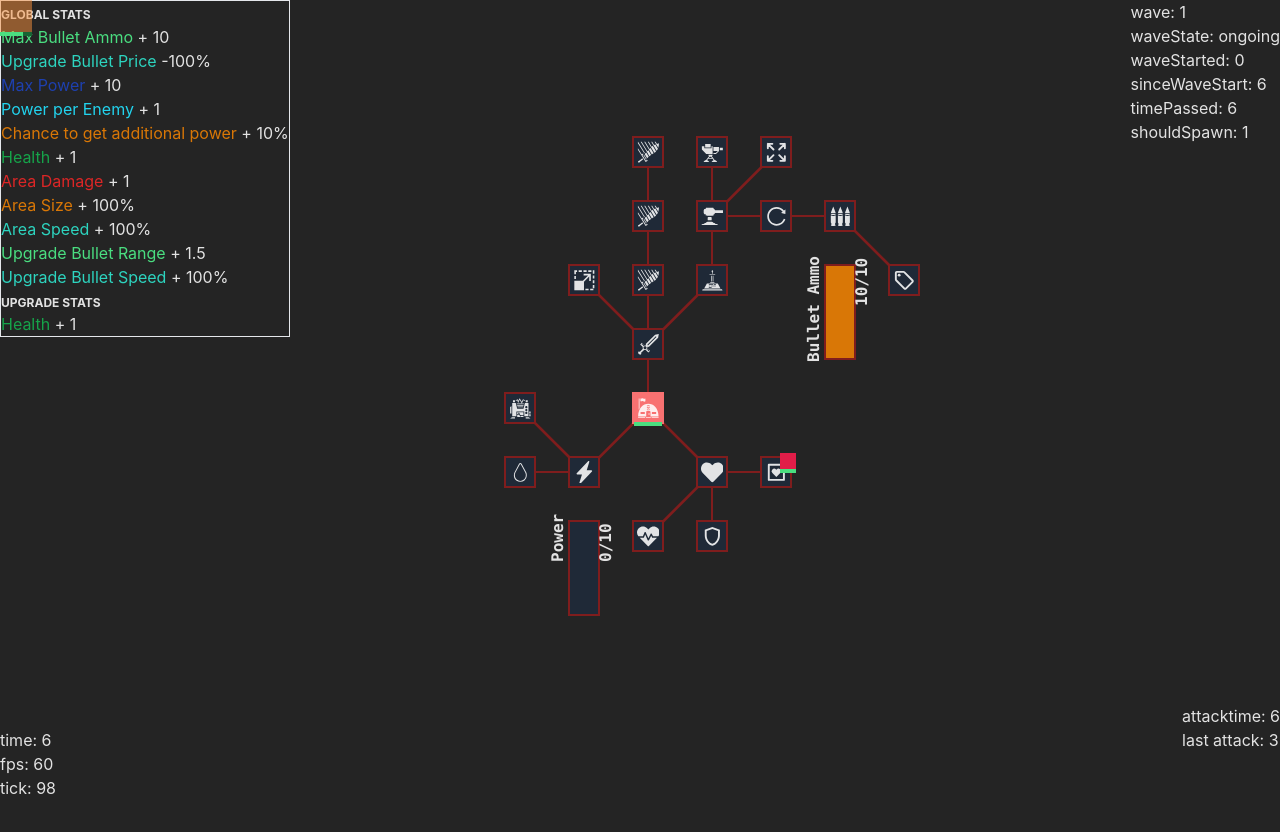
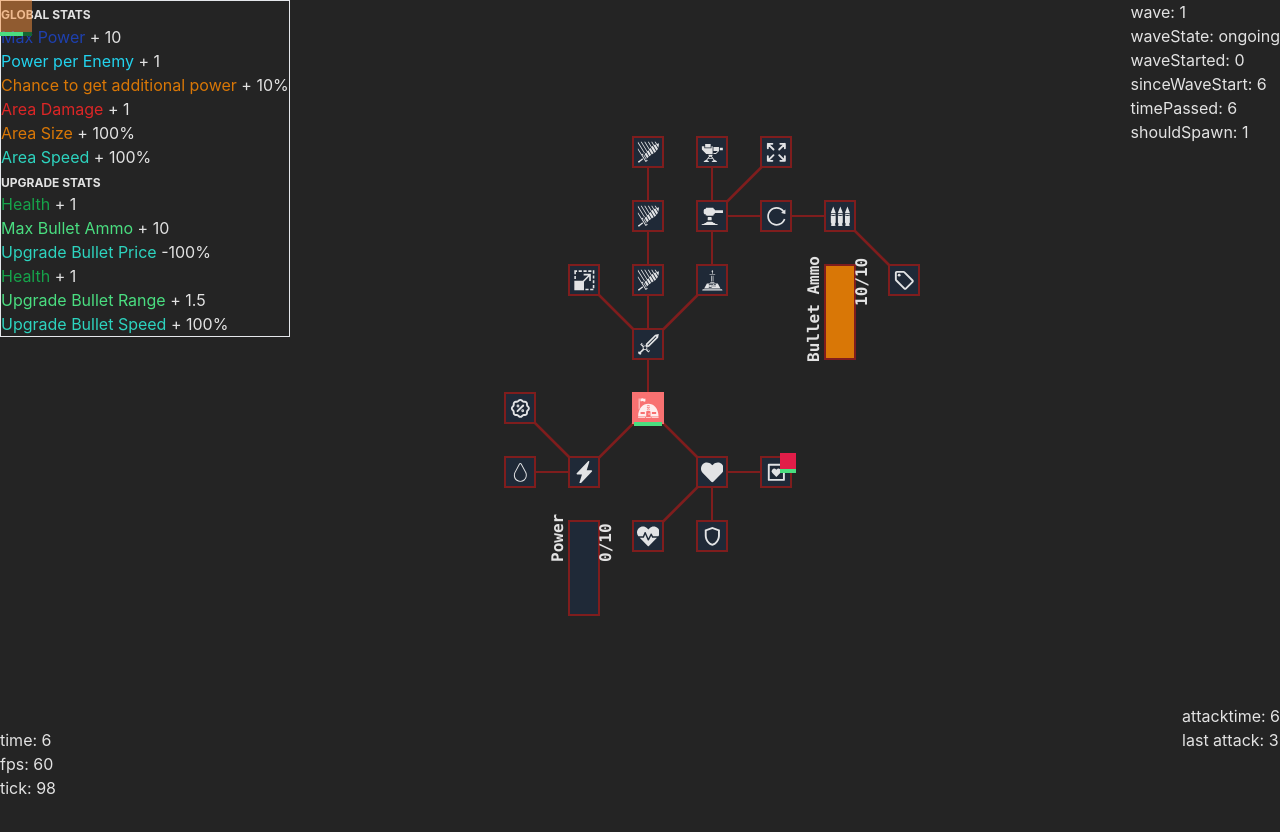
Before and after one commit to MartinMuzatko/resink, a React (Vite) app: page / in a window 1280 px wide. Shown: the top 832 px of the page. Built offline with nearby package versions, Linux system fonts and the light colour scheme.

Commit message:
remove usedPower as stat and move power to its own useState

```diff
--- a/src/components/Stage.tsx
+++ b/src/components/Stage.tsx
@@ -12,12 +12,9 @@ import { UpgradeNode } from './UpgradeNode'
 import { useGameContext } from '../contexts/GameContext'
 import {
 	Area,
-	clamp,
-	equalPosition,
 	generateRandomPositionOnEdge,
 	getDistance,
 	getSpeedVector,
-	Identifier,
 	isPositionInsideArea,
 	lerp,
 	Position,
@@ -39,7 +36,6 @@ import {
 	attractOrb,
 	ExperienceOrb,
 	spawnBasedOnEnemiesKilled,
-	spiralInwards,
 } from '../domain/experienceOrb'
 import { BulletMeter } from './meters/BulletMeter'
 import { Bullet, createBullet } from '../domain/bullet'
@@ -76,19 +72,14 @@ export const Stage = memo(() => {
 	const [experienceOrbs, setExperienceOrbs] = useState<ExperienceOrb[]>([])
 	const [powerThroughEnemiesDefeated, setPowerThroughEnemiesDefeated] =
 		useState(0)
-	const [powerSpentOnAmmo, setPowerSpentOnAmmo] = useState(0)
 	const [enemies, setEnemies] = useState<Enemy[]>([])
 	const [upgrades, setUpgrades] = useState<Upgrade[]>(INITIAL_UPGRADES())
 	const [ammo, setAmmo] = useState(10)
+	const [power, setPower] = useState(0)
 	const connections: Connection[] = useMemo(() => INITIAL_CONNECTIONS, [])
 	const stats = useMemo(
-		() =>
-			getStatsFromActiveUpgrades(
-				upgrades,
-				powerThroughEnemiesDefeated,
-				powerSpentOnAmmo
-			),
-		[upgrades, powerThroughEnemiesDefeated, powerSpentOnAmmo]
+		() => getStatsFromActiveUpgrades(upgrades),
+		[upgrades]
 	)
 	const mouse = useMouse()
 	const [bullets, setBullets] = useState<Bullet[]>([])
@@ -404,22 +395,12 @@ export const Stage = memo(() => {
 						height: 0.3,
 					})
 			)
-			setPowerThroughEnemiesDefeated((prevPower) => {
-				// const enemiesKilled = * stats.powerPerEnemy
-				// XXX: Calculated gain is based on power - usedPower (difference to max)
-				// e.g. [-----++   ] (5/10) - 5 power (+2 enemies), 0 used, 10 max
-				const maxGainAllowed = Math.max(
-					0,
-					prevPower +
-						experienceOrbsConsumed.length +
-						stats.power -
-						stats.usedPower
+			setPower((prevPower) =>
+				Math.min(
+					stats.maxPower,
+					prevPower + experienceOrbsConsumed.length
 				)
-				return clamp(
-					0,
-					maxGainAllowed
-				)(prevPower + experienceOrbsConsumed.length)
-			})
+			)
 			const ids = experienceOrbsConsumed.map(
 				(experienceOrb) => experienceOrb.id
 			)
@@ -487,7 +468,7 @@ export const Stage = memo(() => {
 				{connections.map((connection) => (
 					<ConnectionLine
 						key={connection.id}
-						{...{ connection, upgrades, stats }}
+						{...{ connection, upgrades, stats, power }}
 					/>
 				))}
 				{upgrades.map((upgrade) => (
@@ -499,6 +480,8 @@ export const Stage = memo(() => {
 							setUpgrades,
 							stats,
 							connections,
+							power,
+							setPower,
 						}}
 					/>
 				))}
@@ -524,22 +507,19 @@ export const Stage = memo(() => {
 					<div
 						className="absolute w-full bottom-0 bg-amber-300"
 						style={{
-							height: `${
-								((stats.power - stats.usedPower) /
-									stats.maxPower) *
-								100
-							}%`,
+							height: `${(power / stats.maxPower) * 100}%`,
 						}}
 					></div>
 					<div className="font-bold font-mono absolute -rotate-90 origin-top-left left-6 top-10">
-						{stats.power - stats.usedPower}/{stats.maxPower}
+						{power}/{stats.maxPower}
 					</div>
 				</div>
 				<BulletMeter
 					{...{
 						ammo,
 						setAmmo,
-						setPowerSpentOnAmmo,
+						power,
+						setPower,
 						stats,
 					}}
 				/>
--- a/src/components/StatsInfoPlain.tsx
+++ b/src/components/StatsInfoPlain.tsx
@@ -8,13 +8,9 @@ type StatsInfoProps = {
 export const StatsInfoPlain = ({ stats }: StatsInfoProps) => {
 	return (
 		<div>
-			{(stats.power !== 0 ||
-				stats.upgradeHealth !== 0 ||
-				stats.upgradeArmor !== 0 ||
-				stats.mouseAttackDamage !== 0 ||
+			{(stats.mouseAttackDamage !== 0 ||
 				stats.mouseSize !== 0 ||
 				stats.mouseHealAmount !== 0 ||
-				stats.upgradeBulletAttackDamage !== 0 ||
 				stats.mouseSpeed !== 0) && (
 				<div className="text-xs pt-1 uppercase font-bold leading-relaxed">
 					Global Stats
@@ -22,30 +18,7 @@ export const StatsInfoPlain = ({ stats }: StatsInfoProps) => {
 			)}
 			{/* TODO: current stats display and changes in two diff. components.
 			Also: automated display based on json, e.g. { displayType: percentage, color, } */}
-			{stats.power !== 0 && (
-				<div>
-					<span className="text-blue-600">Power</span> + {stats.power}
-				</div>
-			)}
-			{stats.upgradeBulletMaxAmmo !== 0 && (
-				<div>
-					<span className="text-green-400">Max Bullet Ammo</span> +{' '}
-					{stats.upgradeBulletMaxAmmo}
-				</div>
-			)}
-			{stats.upgradeBulletAmmoPrice !== 0 && (
-				<div>
-					<span className="text-teal-400">Upgrade Bullet Price</span>{' '}
-					-
-					{Math.floor(
-						Math.abs(
-							stats.upgradeBulletAmmoPrice /
-								INITIAL_STATS.upgradeBulletAmmoPrice
-						) * 100
-					)}
-					%
-				</div>
-			)}
+
 			{stats.maxPower !== 0 && (
 				<div>
 					<span className="text-blue-800">Max Power</span> +{' '}
@@ -73,18 +46,7 @@ export const StatsInfoPlain = ({ stats }: StatsInfoProps) => {
 					%
 				</div>
 			)}
-			{stats.upgradeHealth !== 0 && (
-				<div>
-					<span className="text-green-600">Health</span> +{' '}
-					{stats.upgradeHealth}
-				</div>
-			)}
-			{stats.upgradeArmor !== 0 && (
-				<div>
-					<span className="text-cyan-400">Armor</span> +{' '}
-					{stats.upgradeArmor}
-				</div>
-			)}
+
 			{stats.mouseAttackDamage !== 0 && (
 				<div>
 					<span className="text-red-600">Area Damage</span> +{' '}
@@ -117,6 +79,59 @@ export const StatsInfoPlain = ({ stats }: StatsInfoProps) => {
 					%
 				</div>
 			)}
+
+			{(stats.upgradeHealth !== 0 ||
+				stats.upgradeArmor !== 0 ||
+				stats.upgradeBulletAttackDamage !== 0 ||
+				stats.upgradeBulletAttackRange !== 0 ||
+				stats.upgradeBulletAttackSpeed !== 0) && (
+				<div className="text-xs pt-1 uppercase font-bold leading-relaxed">
+					Upgrade Stats
+				</div>
+			)}
+			{stats.upgradeHealth !== 0 && (
+				<div>
+					<span className="text-green-600">Health</span> +{' '}
+					{stats.upgradeHealth}
+				</div>
+			)}
+			{stats.upgradeArmor !== 0 && (
+				<div>
+					<span className="text-cyan-400">Armor</span> +{' '}
+					{stats.upgradeArmor}
+				</div>
+			)}
+			{stats.upgradeBulletMaxAmmo !== 0 && (
+				<div>
+					<span className="text-green-400">Max Bullet Ammo</span> +{' '}
+					{stats.upgradeBulletMaxAmmo}
+				</div>
+			)}
+			{stats.upgradeBulletAmmoPrice !== 0 && (
+				<div>
+					<span className="text-teal-400">Upgrade Bullet Price</span>{' '}
+					-
+					{Math.floor(
+						Math.abs(
+							stats.upgradeBulletAmmoPrice /
+								INITIAL_STATS.upgradeBulletAmmoPrice
+						) * 100
+					)}
+					%
+				</div>
+			)}
+			{stats.upgradeHealth !== 0 && (
+				<div>
+					<span className="text-green-600">Health</span> +{' '}
+					{stats.upgradeHealth}
+				</div>
+			)}
+			{stats.upgradeArmor !== 0 && (
+				<div>
+					<span className="text-cyan-400">Armor</span> +{' '}
+					{stats.upgradeArmor}
+				</div>
+			)}
 			{stats.upgradeBulletAttackDamage !== 0 && (
 				<div>
 					<span className="text-red-400">Upgrade Bullet Damage</span>{' '}
@@ -142,23 +157,6 @@ export const StatsInfoPlain = ({ stats }: StatsInfoProps) => {
 					%
 				</div>
 			)}
-			{(stats.upgradeHealth !== 0 || stats.upgradeArmor !== 0) && (
-				<div className="text-xs pt-1 uppercase font-bold leading-relaxed">
-					Upgrade Stats
-				</div>
-			)}
-			{stats.upgradeHealth !== 0 && (
-				<div>
-					<span className="text-green-600">Health</span> +{' '}
-					{stats.upgradeHealth}
-				</div>
-			)}
-			{stats.upgradeArmor !== 0 && (
-				<div>
-					<span className="text-cyan-400">Armor</span> +{' '}
-					{stats.upgradeArmor}
-				</div>
-			)}
 		</div>
 	)
 }
--- a/src/data/initialGameData.tsx
+++ b/src/data/initialGameData.tsx
@@ -1,5 +1,5 @@
 import { connection } from '../domain/connection'
-import { getCost, Stats } from '../domain/stats'
+import { Stats } from '../domain/stats'
 import { createUpgrade, UpgradeType } from '../domain/upgrade'
 import {
 	GiBarracks,
@@ -20,11 +20,10 @@ import { AiOutlineReload } from 'react-icons/ai'
 import { BsLightningChargeFill } from 'react-icons/bs'
 import { CiDroplet } from 'react-icons/ci'
 import { MdOutlineSell, MdOutlineShield } from 'react-icons/md'
+import { TbRosetteDiscount } from 'react-icons/tb'
 
 export const INITIAL_STATS: Stats = {
-	power: 0,
 	maxPower: 10,
-	usedPower: 0,
 	powerMultiplier: 1,
 	powerPerEnemy: 1,
 	additionalPowerPerEnemyChance: 0.1,
@@ -78,7 +77,6 @@ export const INITIAL_UPGRADES = () => [
 		cost: 2,
 		effect: (stats, upgrade, upgrades) => ({
 			...stats,
-			usedPower: stats.usedPower + getCost(stats, upgrade),
 			mouseAttackDamage: stats.mouseAttackDamage + 1,
 		}),
 		icon: <GiBroadsword className="w-full h-full" />,
@@ -90,7 +88,6 @@ export const INITIAL_UPGRADES = () => [
 		cost: 10,
 		effect: (stats, upgrade, upgrades) => ({
 			...stats,
-			usedPower: stats.usedPower + getCost(stats, upgrade),
 			mouseSpeed: stats.mouseSpeed * 0.9,
 		}),
 		icon: <GiStripedSword className="w-full h-full" />,
@@ -102,7 +99,6 @@ export const INITIAL_UPGRADES = () => [
 		cost: 20,
 		effect: (stats, upgrade, upgrades) => ({
 			...stats,
-			usedPower: stats.usedPower + getCost(stats, upgrade),
 			mouseSpeed: stats.mouseSpeed * 0.8,
 		}),
 		icon: <GiStripedSword className="w-full h-full" />,
@@ -114,7 +110,6 @@ export const INITIAL_UPGRADES = () => [
 		cost: 20,
 		effect: (stats, upgrade, upgrades) => ({
 			...stats,
-			usedPower: stats.usedPower + getCost(stats, upgrade),
 			mouseSpeed: stats.mouseSpeed * 0.6,
 		}),
 		icon: <GiStripedSword className="w-full h-full" />,
@@ -126,7 +121,6 @@ export const INITIAL_UPGRADES = () => [
 		cost: 15,
 		effect: (stats, upgrade, upgrades) => ({
 			...stats,
-			usedPower: stats.usedPower + getCost(stats, upgrade),
 			mouseSize: stats.mouseSize * 1.5,
 		}),
 		icon: <GiResize className="w-full h-full" />,
@@ -138,7 +132,6 @@ export const INITIAL_UPGRADES = () => [
 		cost: 15,
 		effect: (stats, upgrade, upgrades) => ({
 			...stats,
-			usedPower: stats.usedPower + getCost(stats, upgrade),
 			mouseAttackDamage: stats.mouseAttackDamage + 3,
 		}),
 		icon: <GiSwordAltar className="w-full h-full" />,
@@ -151,7 +144,6 @@ export const INITIAL_UPGRADES = () => [
 		cost: 15,
 		effect: (stats, upgrade, upgrades) => ({
 			...stats,
-			usedPower: stats.usedPower + getCost(stats, upgrade),
 			upgradeBulletAttackDamage: stats.upgradeBulletAttackDamage + 1,
 		}),
 		icon: <GiTurret className="w-full h-full" />,
@@ -163,7 +155,6 @@ export const INITIAL_UPGRADES = () => [
 		cost: 15,
 		effect: (stats, upgrade, upgrades) => ({
 			...stats,
-			usedPower: stats.usedPower + getCost(stats, upgrade),
 			upgradeBulletAttackDamage: stats.upgradeBulletAttackDamage + 2,
 		}),
 		icon: <GiSentryGun className="w-full h-full" />,
@@ -175,7 +166,6 @@ export const INITIAL_UPGRADES = () => [
 		cost: 15,
 		effect: (stats, upgrade, upgrades) => ({
 			...stats,
-			usedPower: stats.usedPower + getCost(stats, upgrade),
 			upgradeBulletAttackSpeed: stats.upgradeBulletAttackSpeed * 0.8,
 		}),
 		icon: <AiOutlineReload className="w-full h-full" />,
@@ -187,7 +177,6 @@ export const INITIAL_UPGRADES = () => [
 		cost: 15,
 		effect: (stats, upgrade, upgrades) => ({
 			...stats,
-			usedPower: stats.usedPower + getCost(stats, upgrade),
 			upgradeBulletAttackRange: stats.upgradeBulletAttackRange + 1,
 		}),
 		icon: <LuExpand className="w-full h-full" />,
@@ -199,7 +188,6 @@ export const INITIAL_UPGRADES = () => [
 		cost: 15,
 		effect: (stats, upgrade, upgrades) => ({
 			...stats,
-			usedPower: stats.usedPower + getCost(stats, upgrade),
 			upgradeBulletMaxAmmo: stats.upgradeBulletMaxAmmo + 20,
 		}),
 		icon: <GiHeavyBullets className="w-full h-full" />,
@@ -211,7 +199,6 @@ export const INITIAL_UPGRADES = () => [
 		cost: 15,
 		effect: (stats, upgrade, upgrades) => ({
 			...stats,
-			usedPower: stats.usedPower + getCost(stats, upgrade),
 			upgradeBulletAmmoPrice: stats.upgradeBulletAmmoPrice - 0.15,
 		}),
 		icon: <MdOutlineSell className="w-full h-full" />,
@@ -223,7 +210,6 @@ export const INITIAL_UPGRADES = () => [
 		cost: 6,
 		effect: (stats, upgrade) => ({
 			...stats,
-			usedPower: stats.usedPower + getCost(stats, upgrade),
 			upgradeHealth: stats.upgradeHealth + 3,
 		}),
 		icon: <FaHeart className="w-full h-full" />,
@@ -235,7 +221,6 @@ export const INITIAL_UPGRADES = () => [
 		cost: 10,
 		effect: (stats, upgrade) => ({
 			...stats,
-			usedPower: stats.usedPower + getCost(stats, upgrade),
 		}),
 		icon: <FaHeartbeat className="w-full h-full" />,
 		x: 0,
@@ -246,7 +231,6 @@ export const INITIAL_UPGRADES = () => [
 		cost: 10,
 		effect: (stats, upgrade) => ({
 			...stats,
-			usedPower: stats.usedPower + getCost(stats, upgrade),
 			upgradeArmor: stats.upgradeArmor + 1,
 		}),
 		icon: <MdOutlineShield className="w-full h-full" />,
@@ -258,7 +242,6 @@ export const INITIAL_UPGRADES = () => [
 		cost: 10,
 		effect: (stats, upgrade) => ({
 			...stats,
-			usedPower: stats.usedPower + getCost(stats, upgrade),
 			mouseHealAmount: stats.mouseHealAmount + 1,
 		}),
 		icon: <BiHeartSquare className="w-full h-full" />,
@@ -270,7 +253,6 @@ export const INITIAL_UPGRADES = () => [
 		cost: 8,
 		effect: (stats, upgrade) => ({
 			...stats,
-			usedPower: stats.usedPower + getCost(stats, upgrade),
 			maxPower: stats.maxPower + 10,
 		}),
 		icon: <BsLightningChargeFill className="w-full h-full" />,
@@ -279,13 +261,13 @@ export const INITIAL_UPGRADES = () => [
 	}),
 	createUpgrade({
 		id: 'L1',
-		cost: 4,
+		title: 'Discount',
+		cost: 10,
 		effect: (stats, upgrade) => ({
 			...stats,
-			usedPower: stats.usedPower + getCost(stats, upgrade),
-			maxPower: stats.maxPower + 20,
+			upgradeCostMultiplier: stats.upgradeCostMultiplier * 0.8,
 		}),
-		icon: <GiPowerGenerator className="w-full h-full" />,
+		icon: <TbRosetteDiscount className="w-full h-full" />,
 		x: -2,
 		y: 0,
 	}),
@@ -296,7 +278,6 @@ export const INITIAL_UPGRADES = () => [
 		description: 'Get more out of the experience juice',
 		effect: (stats, upgrade) => ({
 			...stats,
-			usedPower: stats.usedPower + getCost(stats, upgrade),
 			powerPerEnemy: stats.powerPerEnemy + 1,
 			additionalPowerPerEnemyChance:
 				stats.additionalPowerPerEnemyChance + 0.1,
--- a/src/domain/stats.ts
+++ b/src/domain/stats.ts
@@ -1,13 +1,11 @@
 import { INITIAL_STATS } from '../data/initialGameData'
 import { Upgrade } from './upgrade'
 
-type Target = 'all' | 'single' | 'tree'
+type StatsTarget = 'all' | 'single'
 
 type GlobalStats = {
 	// Util
-	power: number
 	maxPower: number
-	usedPower: number
 	powerMultiplier: number
 	powerPerEnemy: number
 	// powerPerEnemy
@@ -40,8 +38,6 @@ export type Stats = GlobalStats & UpgradeStats
 
 /** subtracts a from b */
 export const diffStats = (a: Stats, b: Stats): Stats => ({
-	power: b.power - a.power,
-	usedPower: b.usedPower - a.usedPower,
 	maxPower: b.maxPower - a.maxPower,
 	powerMultiplier: b.powerMultiplier - a.powerMultiplier,
 	powerPerEnemy: b.powerPerEnemy - a.powerPerEnemy,
@@ -69,11 +65,7 @@ export const diffStats = (a: Stats, b: Stats): Stats => ({
 })
 
 // TODO is there an order?
-export const getStatsFromActiveUpgrades = (
-	upgrades: Upgrade[],
-	powerThroughKilledEnemies: number,
-	powerSpentOnAmmo: number
-): Stats => {
+export const getStatsFromActiveUpgrades = (upgrades: Upgrade[]): Stats => {
 	const activeUpgrades = upgrades.filter((node) => node.active)
 
 	const stats = activeUpgrades.reduce<Stats>((prev, cur) => {
@@ -82,23 +74,8 @@ export const getStatsFromActiveUpgrades = (
 	}, INITIAL_STATS)
 	return {
 		...stats,
-		power:
-			stats.usedPower +
-			Math.min(
-				stats.power -
-					stats.usedPower -
-					powerSpentOnAmmo +
-					powerThroughKilledEnemies,
-				stats.maxPower
-			),
-		// power: stats.power * stats.powerMultiplier,
-		// usedPower: stats.usedPower * stats.upgradeCostMultiplier,
 	}
 }
 
-export const getAvailablePower = (stats: Stats) => stats.power - stats.usedPower
-
-export const hasNotEnoughPower = (stats: Stats) => stats.usedPower > stats.power
-
 export const getCost = (stats: Stats, upgrade: Upgrade): number =>
-	upgrade.cost * stats.upgradeCostMultiplier
+	Math.ceil(upgrade.cost * stats.upgradeCostMultiplier)
--- a/src/domain/upgrade.ts
+++ b/src/domain/upgrade.ts
@@ -168,15 +168,15 @@ export const toggleActivation = (
 	upgrade: Upgrade,
 	upgrades: Upgrade[],
 	connections: Connection[],
-	stats: Stats
+	stats: Stats,
+	power: number
 ) => {
 	const parentUpgrade = findDirectParent(upgrade, upgrades, connections)
 	if (!parentUpgrade) return upgrades
 
 	const isActivating = !upgrade.active
 	const upgradeIndex = upgrades.findIndex((node) => node.id == upgrade.id)
-	const canActivate =
-		parentUpgrade.active && stats.usedPower + upgrade.cost <= stats.power
+	const canActivate = parentUpgrade.active && power >= getCost(stats, upgrade)
 	if (isActivating)
 		return upgrades.toSpliced(upgradeIndex, 1, {
 			...upgrade,
@@ -253,16 +253,15 @@ export const isUpgradeAffordable = (
 	upgrade: Upgrade,
 	upgrades: Upgrade[],
 	connections: Connection[],
-	stats: Stats
+	stats: Stats,
+	power: number
 ) => {
 	const from = upgrades.find(
 		(u) =>
 			u.id ===
 			connections.find((c) => c.toUpgradeId == upgrade.id)?.fromUpgradeId
 	)
-	return (
-		from?.active && getCost(stats, upgrade) <= stats.power - stats.usedPower
-	)
+	return from?.active && power >= getCost(stats, upgrade)
 }
 
 // TODO: ammo might be less than 0 if upgrade shoots, since everything is calculated together
```
Also changed, not shown: src/components/ConnectionLine.tsx (+9 -1 lines), src/components/UpgradeNode.tsx (+33 -4 lines), src/components/meters/BulletMeter.tsx (+8 -6 lines), 1 other file (tests, documents, lock files or other folders).
